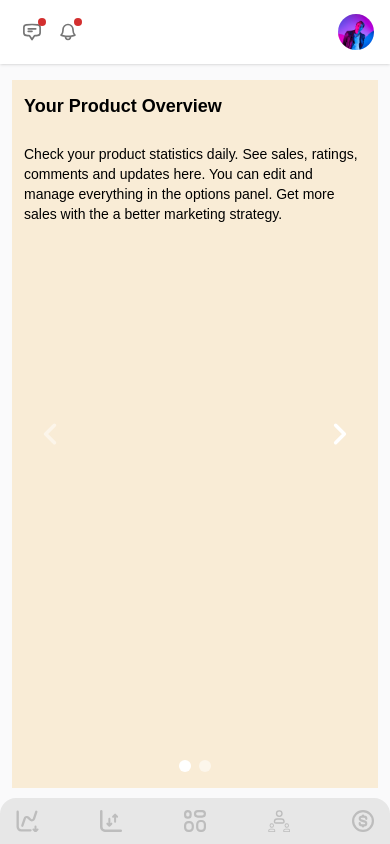
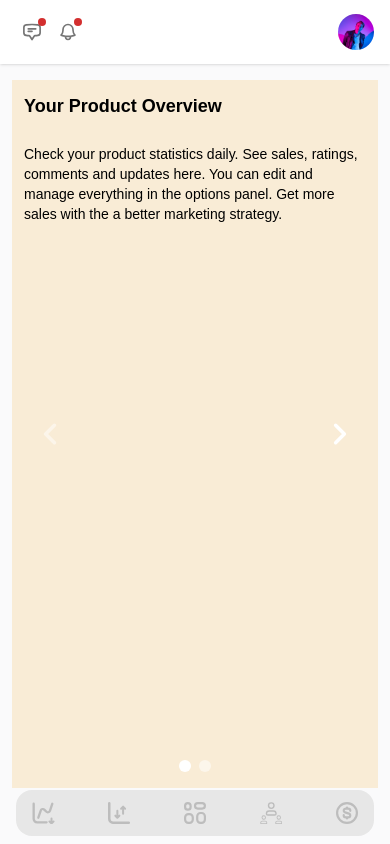
Before and after one commit to FarzinAfrasiabi/similar-trade, a Next.js app: page / in a window 390 px wide. Built offline with nearby package versions, Linux system fonts and the light colour scheme.

Commit message:
update bottom navigation

```diff
--- a/src/container/layout/bottom.js
+++ b/src/container/layout/bottom.js
@@ -3,19 +3,22 @@ import Link from "next/link";
 import { useRouter } from "next/router";
 
 const BottomNavigation = () => {
-    const router = useRouter();
+  const router = useRouter();
   return (
-    <nav className="fixed bottom-0 w-full lg:hidden bg-[#E7E7E7] rounded-t-2xl  z-50">
-      <ul className="w-full flex items-center  justify-between">
+    <nav className="fixed bottom-0 w-full lg:hidden z-50 pb-2 px-4">
+      <ul className="w-full  bg-[#E7E7E7]  rounded-2xl  flex items-center  justify-between py-1">
         {mobileNavigation.map((nav, index) => (
-          <li key={index} className="relative py-3 px-4">
+          <li
+            key={index}
+            className="relative flex flex-col items-center py-2 px-4"
+          >
             <span
-              className={`absolute h-[3px] left-2 bottom-0 w-10 bg-[#0062FF] rounded-tr-full rounded-full ${
+              className={`absolute h-[3px]  bottom-0 w-10 bg-[#0062FF] rounded-tr-full rounded-full ${
                 router.asPath === nav.path ? "block" : "hidden"
               }`}
             ></span>
             <Link
-              className={`flex items-center gap-x-5  ${
+              className={`flex flex-col gap-y-1 items-center gap-x-5  ${
                 router.asPath === nav.path ? "text-[#0062FF]" : "text-slate-600"
               }`}
               href={nav.path}
@@ -29,6 +32,9 @@ const BottomNavigation = () => {
               >
                 {nav.icon()}
               </span>
+              {router.asPath === nav.path && (
+                <span className="text-xs flex-auto">{nav.name}</span>
+              )}
             </Link>
           </li>
         ))}
```
